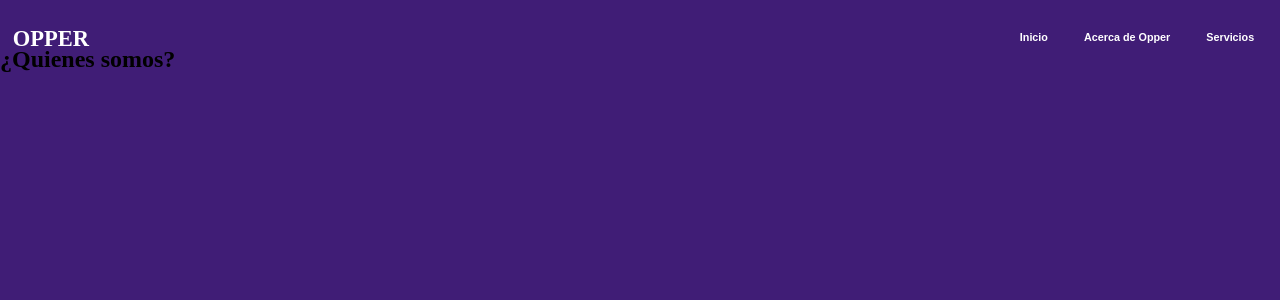
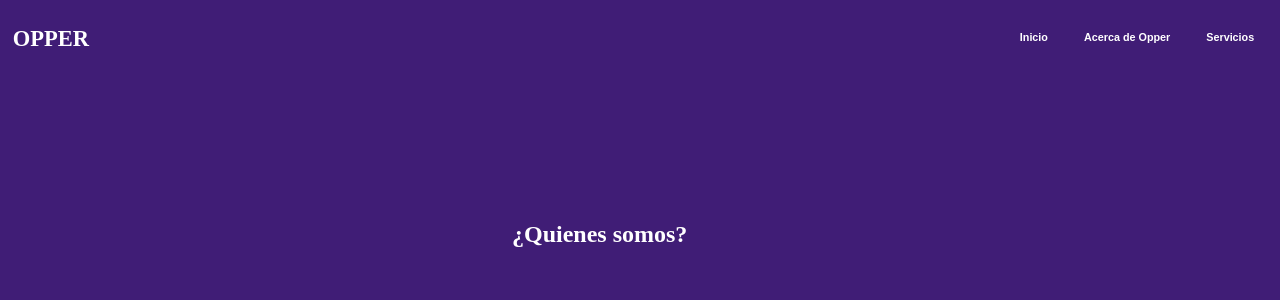
Before and after one commit to est0800/Opper-app, a React (Create React App) app: page / in a window 1280 px wide. Shown: the top 300 px of the page. Built offline with nearby package versions, Linux system fonts and the light colour scheme.

Commit message:
Update styles.css

```diff
--- a/src/styles.css
+++ b/src/styles.css
@@ -78,9 +78,18 @@ body {
   position: absolute;
 }
 
+.Login-Container h4{
+  position: absolute;
+  margin-top: 310px;
+  color: white;
+  font-family: 'MuseoModerno', cursive;
+  margin-left:35%;
+}
+
 .Button-Container button {
-  margin-top: 425px;
-  margin-left: 15px;
+  margin-top: 445px;
+  margin-left:20px;
+  text-align: center;
   border-radius: 15px;
   padding: 2px;
   width: 150px;
@@ -100,3 +109,12 @@ body {
   color:black;
   transition:2s;
 }
+
+.title-2 h2{
+  color: white;
+  font-family: 'MuseoModerno', cursive;
+  margin-top:195px;
+  text-align: center;
+  position:absolute;
+  margin-left:40%;
+}
```
